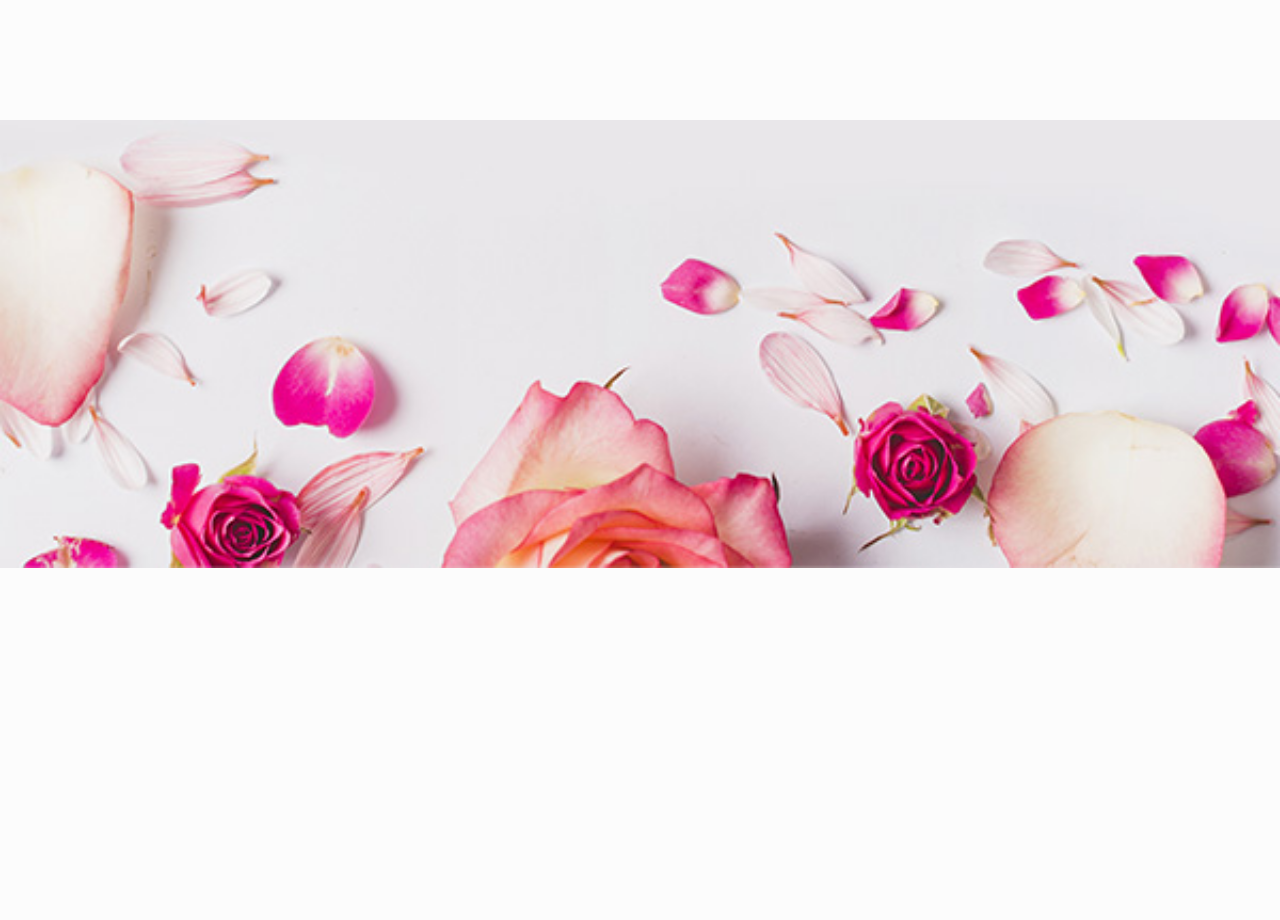
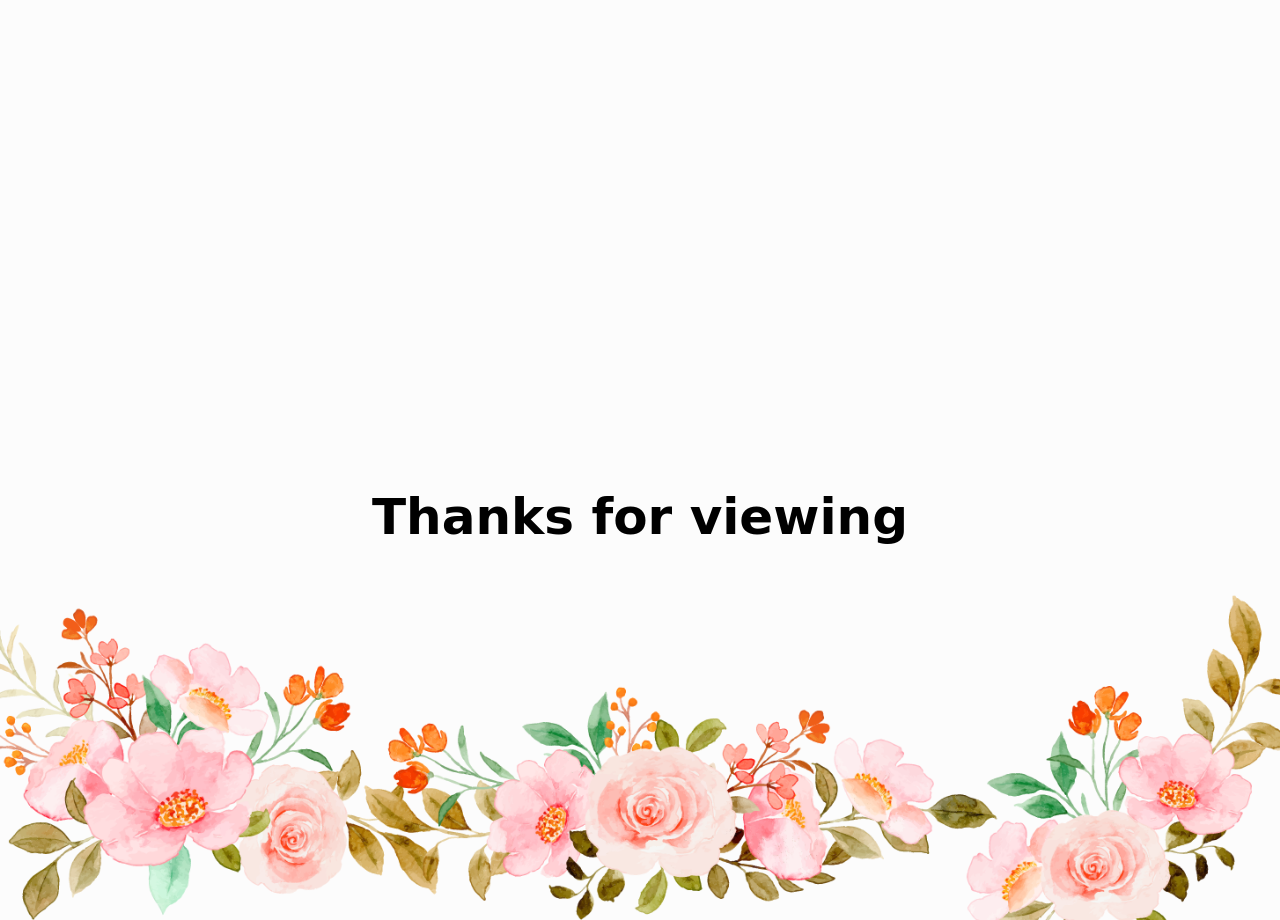
Before and after one commit to naptestdev/women-day-template, a plain HTML site: page index.html in a window 1280 px wide. Shown: the part 1540-2460 px from the top of the page. Before the commit the page ends 2112 px from the top, so only its background shows below. Drawn offline with Linux system fonts and the light colour scheme.

Commit message:
Update Footer

```diff
--- a/index.html
+++ b/index.html
@@ -9,11 +9,7 @@
   </head>
   <body>
     <div class="navbar">
-      <img
-        class="logo"
-        src="https://doanhnghiep.quocgiakhoinghiep.vn/wp-content/uploads/2020/10/1594126158307-1577762085284-1571027713600-logo-techkids-moi-7-1-05.png"
-        alt=""
-      />
+      <img class="logo" src="./assets/logo.png" alt="" />
       <div class="navigation">
         <a href="#welcome">Welcome</a>
         <a href="#wishes">Wishes</a>
@@ -49,11 +45,9 @@
         </div>
       </div>
     </div>
-    <img
-      id="thanks"
-      style="width: 100%; height: auto"
-      src="./assets/footer.jpg"
-      alt=""
-    />
+    <div id="thanks">
+      <h1>Thanks for viewing</h1>
+      <img style="width: 100%; height: auto" src="./assets/footer.png" alt="" />
+    </div>
   </body>
 </html>
--- a/style.css
+++ b/style.css
@@ -103,3 +103,17 @@ body {
   height: 200px;
   margin-top: 20px;
 }
+
+#thanks {
+  min-height: 100vh;
+  display: flex;
+  flex-direction: column;
+  align-items: center;
+  justify-content: flex-end;
+}
+
+#thanks h1 {
+  text-align: center;
+  font-family: cursive;
+  font-size: 50px;
+}
```
Also changed, not shown: assets/footer.jpg (deleted), assets/footer.png (added), assets/logo.png (added).
